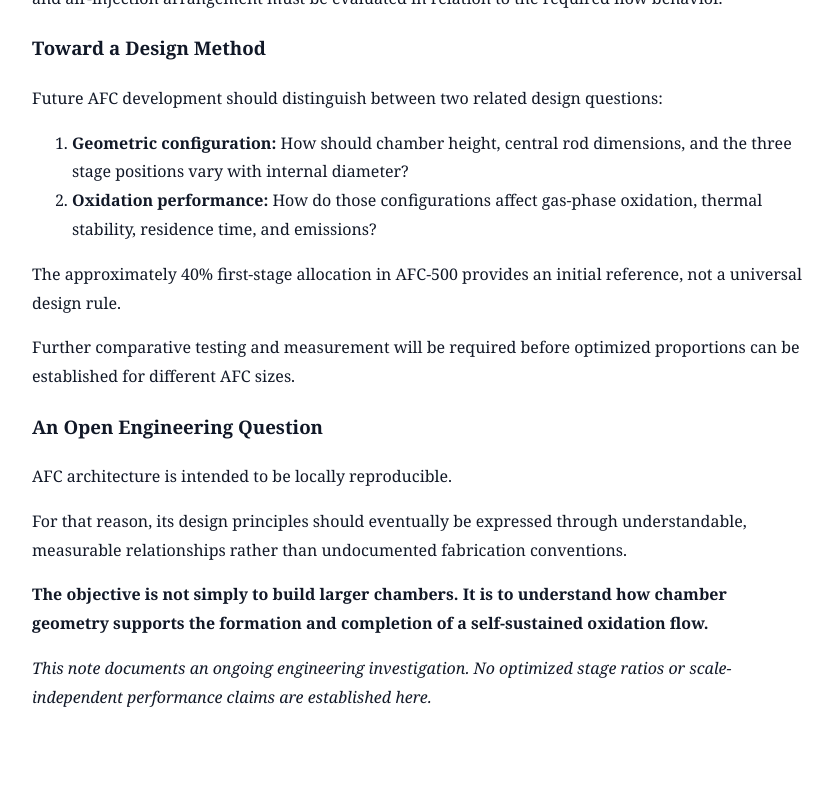
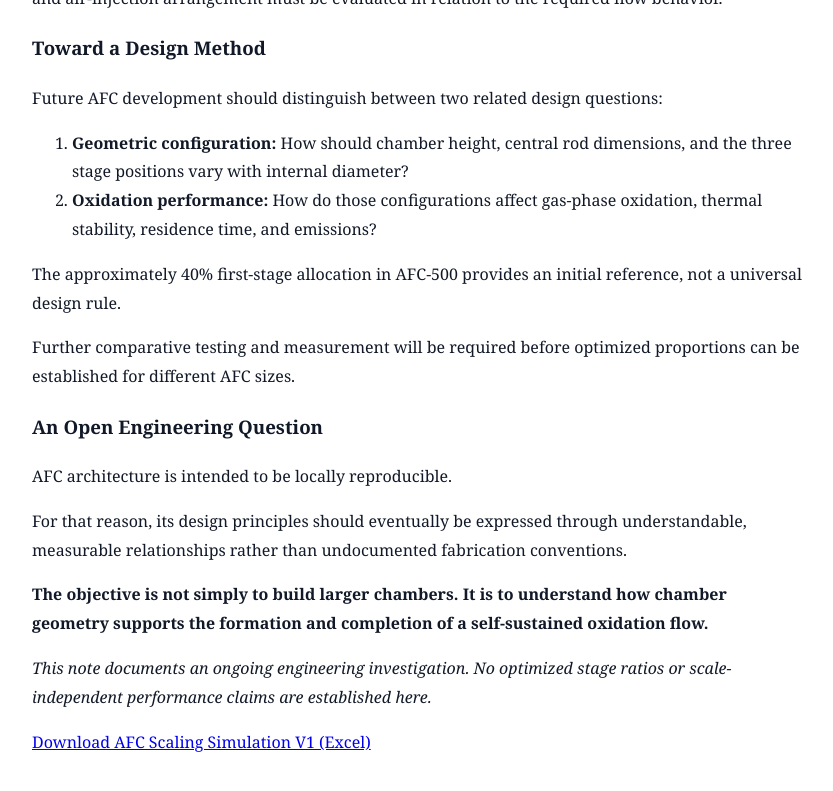
Before and after one commit to ssimsangmin49-creator/ecofriendly-polymer-compounds-incineration, a Jekyll site: the page built from _posts/2026-10-09-beyond-geometric-scaling.md, in a window 1280 px wide and 900 px high, scrolled down 1613 px. Shown: the top 791 px of the window, without its empty margins (222-1055 px from the left). Built offline with Jekyll 4.4.1, drawn with Linux system fonts in a browser that asks for light colours; our own code applies the rules of GitHub Pages for plain Markdown files.

Commit message:
Update 2026-10-09-beyond-geometric-scaling.md

```diff
--- a/_posts/2026-10-09-beyond-geometric-scaling.md
+++ b/_posts/2026-10-09-beyond-geometric-scaling.md
@@ -58,3 +58,5 @@ For that reason, its design principles should eventually be expressed through un
 **The objective is not simply to build larger chambers. It is to understand how chamber geometry supports the formation and completion of a self-sustained oxidation flow.**
 
 *This note documents an ongoing engineering investigation. No optimized stage ratios or scale-independent performance claims are established here.*
+
+[Download AFC Scaling Simulation V1 (Excel)]({{ '/assets/downloads/AFC-Scaling-Simulation-V1.xlsx' | relative_url }})
```
